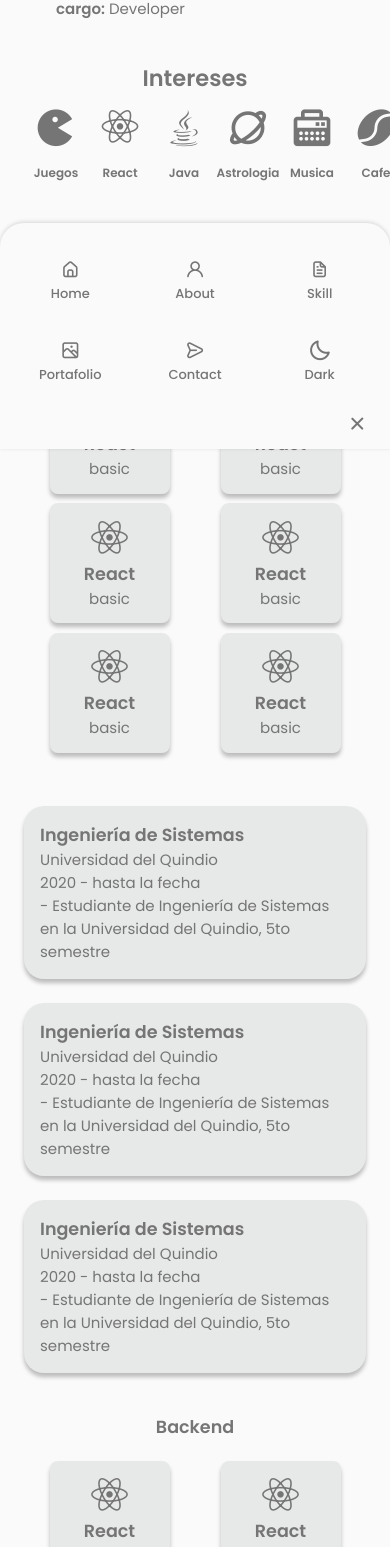
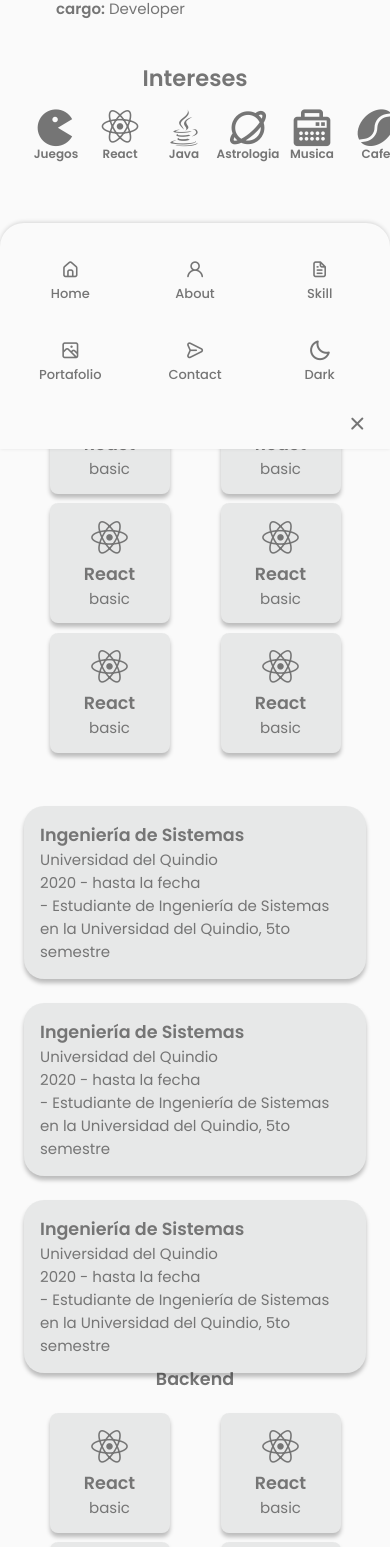
Before and after one commit to resalec2045/proyecto_portafolio, a React (Vite) app: page / in a window 390 px wide. Shown: the part 1239-2786 px from the top of the page. Built offline with nearby package versions, Linux system fonts and the light colour scheme.

Commit message:
Varios  - Cambios en las tarjetas de intereses y tamaños

```diff
--- a/src/components/about/about.css
+++ b/src/components/about/about.css
@@ -105,12 +105,15 @@
         overflow: visible;
     }
     .interest__hover {
-        transform: translateY(70%);
+        transform: translateY(270%);
         color: unset;
         background: none;
+        cursor: default;
+        height: auto;
+        text-align: center;
     }
     .interest__item:hover .interest__hover{
-        transform: translateY(70%);
+        transform: translateY(280%);
     }
 
     .about__image {
--- a/src/components/contact/Contact.jsx
+++ b/src/components/contact/Contact.jsx
@@ -112,7 +112,7 @@ export const Contact = () => {
                             </svg>
                             <h3>Email</h3>
                             <p className='correo'>andresf.rios2045@gmail.com</p>
-                            <a href="mailto:andresf.rios2045@gmail.com" className='social__icon--arrow'>
+                            <a href="mailto:andresf.rios2045@gmail.com"  target="_blank" className='social__icon--arrow'>
                                 Contactame <i className='bx bx-right-arrow-alt ' ></i>
                             </a>
                         </div>
@@ -125,7 +125,7 @@ export const Contact = () => {
                             </svg>
                             <h3>Whatsapp</h3>
                             <p>3006453071</p>
-                            <a href="https://wa.me/3006453071" className='social__icon--arrow'>
+                            <a href="https://wa.me/573006453071"  target="_blank" className='social__icon--arrow'>
                                 Contactame
                                 <i className='bx bx-right-arrow-alt ' ></i>
                             </a>
--- a/src/components/skills/skill.css
+++ b/src/components/skills/skill.css
@@ -83,7 +83,7 @@
 @media screen and (max-width: 768px) {
 
     .button__cv {
-        margin-top: 2rem;
+        margin-top: 1rem;
     }
 
 }
@@ -102,7 +102,7 @@
         grid-column-end: 2;
     }
     .contenedor__info {
-        height: 38rem;
+        height: 35rem;
     }
 
 }
```
